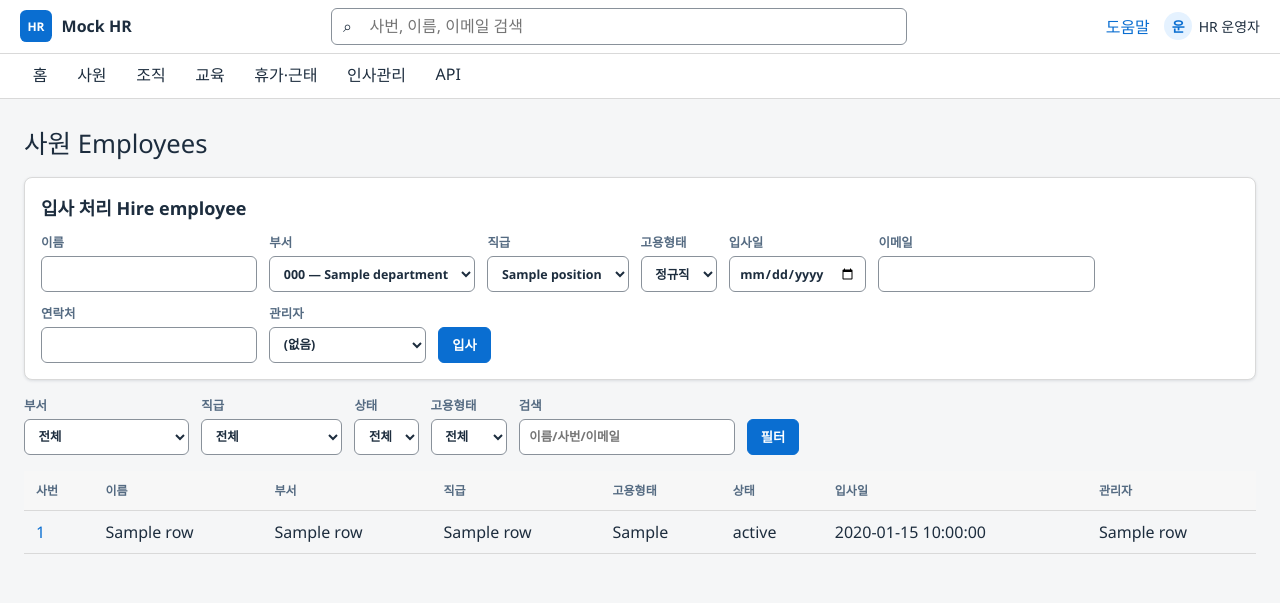
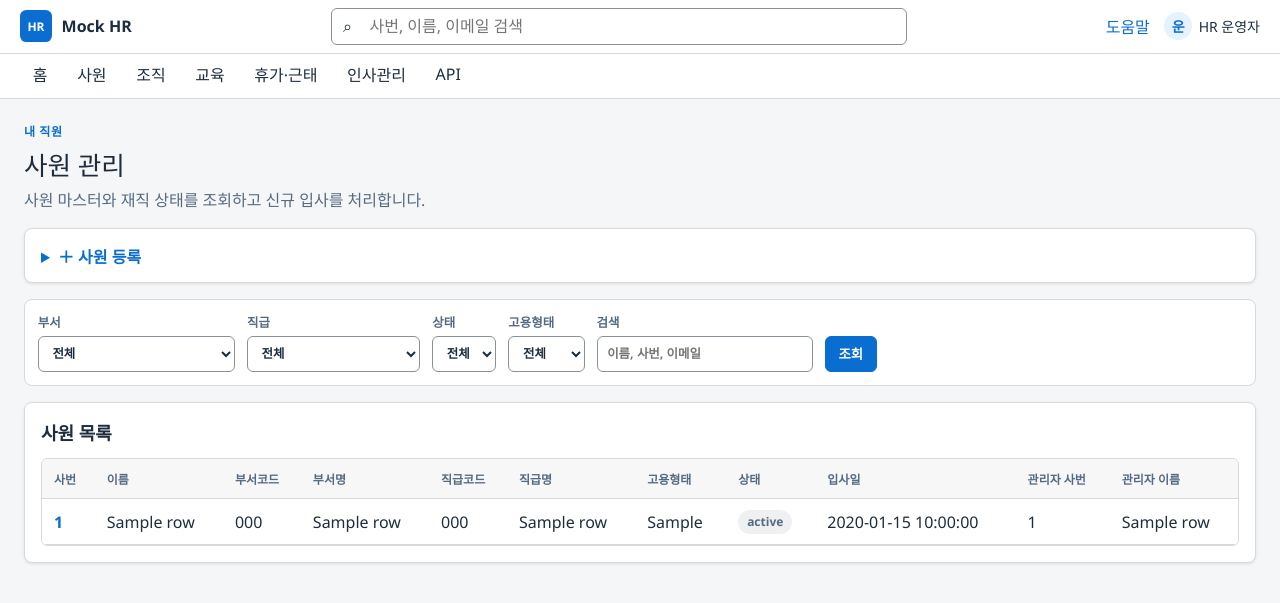
Before and after one commit to ChangJu-Ahn/mock-hr-kr, a FastAPI app: template api/templates/employees.html in a window 1280 px wide. Shown: the top 603 px of the page. Run offline with FastAPI, Linux system fonts and the light colour scheme; the template is opened without the code that fills it: most values are stand-ins (such as "Sample title", 1, 10 or a date in 2020).

Commit message:
Migrate HR master data workspaces
Co-authored-by: Copilot App <223556219+Copilot@users.noreply.github.com>
Co-authored-by: Copilot <223556219+Copilot@users.noreply.github.com>
Copilot-Session: ba94d4ac-6efc-4486-b024-d0cf36bad1de

```diff
--- a/api/templates/employees.html
+++ b/api/templates/employees.html
@@ -1,65 +1,104 @@
 {% extends "base.html" %}
-{% block title %}사원 Employees · Mock HR{% endblock %}
+{% from "_ui.html" import page_header, status_badge, empty_row %}
+{% block title %}사원 관리 · Mock HR{% endblock %}
 {% block content %}
-<h1>사원 Employees</h1>
+{{ page_header('사원 관리', '사원 마스터와 재직 상태를 조회하고 신규 입사를 처리합니다.', '내 직원') }}
 
-<section class="panel">
-  <h2>입사 처리 Hire employee</h2>
+<details class="action-panel" id="employee-action">
+  <summary>＋ 사원 등록</summary>
+  <div class="action-panel__body">
     <form method="post" action="/employees/hire" class="row">
       <label>이름 <input name="name" required></label>
       <label>부서
         <select name="dept_code" required>
-        {% for d in departments %}<option value="{{ d.dept_code }}">{{ d.dept_code }} — {{ d.dept_name }}</option>{% endfor %}
-      </select></label>
+          {% for d in departments %}<option value="{{ d.dept_code }}">{{ d.dept_code }} · {{ d.dept_name }}</option>{% endfor %}
+        </select>
+      </label>
       <label>직급
         <select name="position_code" required>
-        {% for p in positions %}<option value="{{ p.position_code }}">{{ p.position_name }}</option>{% endfor %}
-      </select></label>
+          {% for p in positions %}<option value="{{ p.position_code }}">{{ p.position_code }} · {{ p.position_name }}</option>{% endfor %}
+        </select>
+      </label>
       <label>고용형태
-      <select name="employment_type"><option>정규직</option><option>계약직</option><option>인턴</option></select></label>
+        <select name="employment_type"><option>정규직</option><option>계약직</option><option>인턴</option></select>
+      </label>
       <label>입사일 <input type="date" name="hire_date"></label>
       <label>이메일 <input name="email"></label>
       <label>연락처 <input name="phone"></label>
       <label>관리자
-      <select name="manager_emp_id"><option value="">(없음)</option>
-        {% for m in managers %}<option value="{{ m.emp_id }}">{{ m.emp_id }} {{ m.name }}</option>{% endfor %}
-      </select></label>
-    <button type="submit">입사</button>
+        <select name="manager_emp_id"><option value="">없음</option>
+          {% for m in managers %}<option value="{{ m.emp_id }}">{{ m.emp_id }} · {{ m.name }}</option>{% endfor %}
+        </select>
+      </label>
+      <button type="submit">입사 처리</button>
     </form>
-</section>
+  </div>
+</details>
 
-<form method="get" action="/employees" class="row filters">
+<form method="get" action="/employees" class="filter-bar">
   <label>부서
     <select name="dept_code"><option value="">전체</option>
-      {% for d in departments %}<option value="{{ d.dept_code }}" {% if filters.dept_code==d.dept_code %}selected{% endif %}>{{ d.dept_name }}</option>{% endfor %}
-    </select></label>
+      {% for d in departments %}<option value="{{ d.dept_code }}" {% if filters.dept_code == d.dept_code %}selected{% endif %}>{{ d.dept_code }} · {{ d.dept_name }}</option>{% endfor %}
+    </select>
+  </label>
   <label>직급
     <select name="position_code"><option value="">전체</option>
-      {% for p in positions %}<option value="{{ p.position_code }}" {% if filters.position_code==p.position_code %}selected{% endif %}>{{ p.position_name }}</option>{% endfor %}
-    </select></label>
+      {% for p in positions %}<option value="{{ p.position_code }}" {% if filters.position_code == p.position_code %}selected{% endif %}>{{ p.position_code }} · {{ p.position_name }}</option>{% endfor %}
+    </select>
+  </label>
   <label>상태
     <select name="status_filter"><option value="">전체</option>
-      <option {% if filters.status_filter=='재직' %}selected{% endif %}>재직</option>
-      <option {% if filters.status_filter=='휴직' %}selected{% endif %}>휴직</option>
-      <option {% if filters.status_filter=='퇴직' %}selected{% endif %}>퇴직</option>
-    </select></label>
+      {% for value in ['재직', '휴직', '퇴직'] %}<option {% if filters.status_filter == value %}selected{% endif %}>{{ value }}</option>{% endfor %}
+    </select>
+  </label>
   <label>고용형태
     <select name="employment_type"><option value="">전체</option>
-      <option {% if filters.employment_type=='정규직' %}selected{% endif %}>정규직</option>
-      <option {% if filters.employment_type=='계약직' %}selected{% endif %}>계약직</option>
-      <option {% if filters.employment_type=='인턴' %}selected{% endif %}>인턴</option>
-    </select></label>
-  <label>검색 <input name="q" value="{{ filters.q }}" placeholder="이름/사번/이메일"></label>
-  <button type="submit">필터</button>
+      {% for value in ['정규직', '계약직', '인턴'] %}<option {% if filters.employment_type == value %}selected{% endif %}>{{ value }}</option>{% endfor %}
+    </select>
+  </label>
+  <label>검색 <input name="q" value="{{ filters.q }}" placeholder="이름, 사번, 이메일"></label>
+  <button type="submit">조회</button>
 </form>
 
-<table><thead><tr><th>사번</th><th>이름</th><th>부서</th><th>직급</th><th>고용형태</th>
-  <th>상태</th><th>입사일</th><th>관리자</th></tr></thead><tbody>
-{% for r in rows %}<tr>
-  <td><a href="/employees/{{ r.emp_id }}">{{ r.emp_id }}</a></td>
-  <td>{{ r.name }}</td><td>{{ r.dept_name or '' }}</td><td>{{ r.position_name or '' }}</td>
-  <td>{{ r.employment_type or '' }}</td><td>{{ r.status or '' }}</td>
-  <td>{{ r.hire_date or '' }}</td><td>{{ r.manager_name or '' }}</td></tr>
-{% else %}<tr><td colspan="8">사원 없음</td></tr>{% endfor %}
-</tbody></table>
+<section class="content-card" aria-labelledby="employee-table-title">
+  <h2 id="employee-table-title">사원 목록</h2>
+  <div class="table-shell">
+    <table class="data-table">
+      <thead>
+        <tr>
+          <th>사번</th>
+          <th>이름</th>
+          <th>부서코드</th>
+          <th>부서명</th>
+          <th>직급코드</th>
+          <th>직급명</th>
+          <th>고용형태</th>
+          <th>상태</th>
+          <th>입사일</th>
+          <th>관리자 사번</th>
+          <th>관리자 이름</th>
+        </tr>
+      </thead>
+      <tbody>
+        {% for r in rows %}
+        <tr>
+          <td><a class="business-id" href="/employees/{{ r.emp_id }}">{{ r.emp_id }}</a></td>
+          <td>{{ r.name }}</td>
+          <td>{{ r.dept_code or '—' }}</td>
+          <td>{{ r.dept_name or '—' }}</td>
+          <td>{{ r.position_code or '—' }}</td>
+          <td>{{ r.position_name or '—' }}</td>
+          <td>{{ r.employment_type or '—' }}</td>
+          <td>{{ status_badge(r.status) }}</td>
+          <td>{{ r.hire_date or '—' }}</td>
+          <td>{{ r.manager_emp_id or '—' }}</td>
+          <td>{{ r.manager_name or '—' }}</td>
+        </tr>
+        {% else %}
+        {{ empty_row(11, '조건에 맞는 사원이 없습니다.') }}
+        {% endfor %}
+      </tbody>
+    </table>
+  </div>
+</section>
 {% endblock %}
```
Also changed, not shown: api/templates/departments.html (+57 -19 lines), api/templates/positions.html (+27 -7 lines), api/tests/test_app.py (+23 -0 lines). Lines whose indentation alone changed are shown as unchanged.
